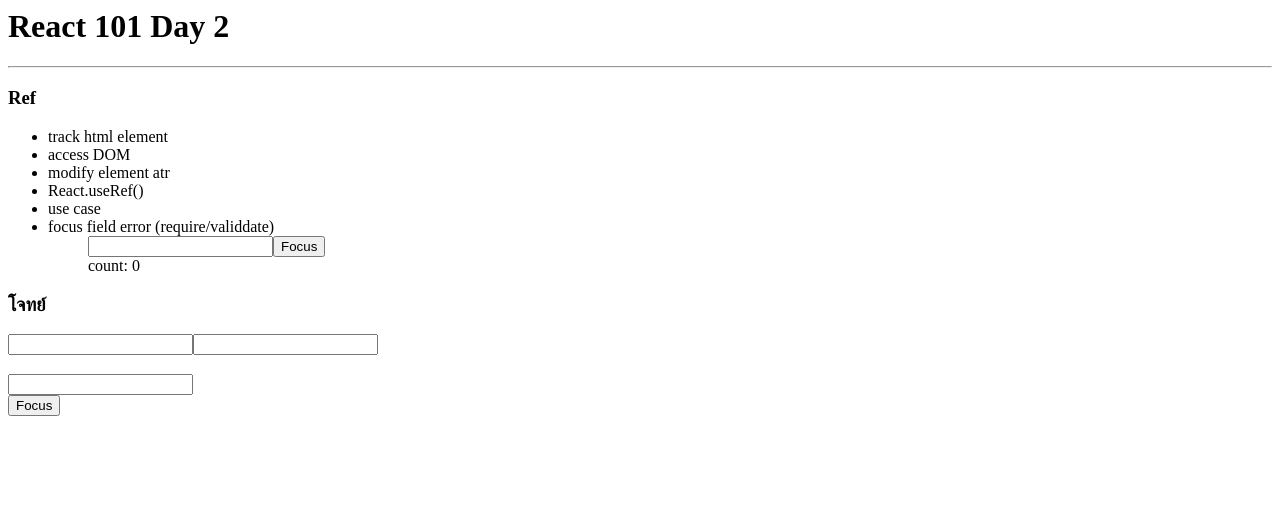
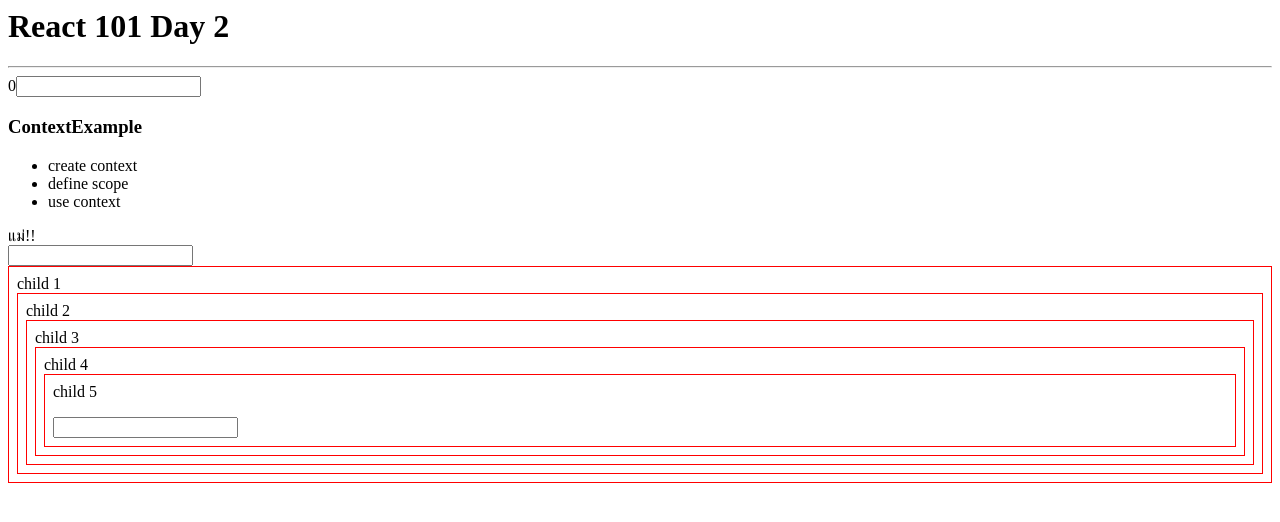
Before and after one commit to k0nji/react-101, a React (Create React App) app: page / in a window 1280 px wide. Shown: the top 522 px of the page. Built offline with nearby package versions, Linux system fonts and the light colour scheme.

Commit message:
1 file modified

```diff
--- a/Day2.tsx
+++ b/Day2.tsx
@@ -1,16 +1,27 @@
 import * as React from 'react';
+
 // topic
 // - ref
 // let count = 0;
 // forwardRef
 const Child = React.forwardRef<unknown, { label: string }>((props, ref) => {
   const inputRef = React.useRef<HTMLInputElement>();
+  const inputRef2 = React.useRef<HTMLInputElement>();
+  const inputFocusRef = React.useRef(0);
   React.useImperativeHandle(
     ref,
     () => ({
       focus: () => {
-        console.log('focus');
         inputRef.current.focus();
+      },
+      unfocus: () => {
+        if (inputFocusRef.current === 2) {
+          inputFocusRef.current = 1;
+          inputRef.current.focus();
+        } else {
+          inputFocusRef.current = 2;
+          inputRef2.current.focus();
+        }
       },
       setValue: (value) => {
         console.log('set value');
@@ -26,9 +37,11 @@ const Child = React.forwardRef<unknown, { label: string }>((props, ref) => {
     <div>
       {/* <label ref={ref}>{props.label}</label>; */}
       <input type="text" ref={inputRef} />
+      <input type="text" ref={inputRef2} />
     </div>
   );
 });
+
 const Ref = () => {
   const [value, setValue] = React.useState<string>('');
   const count = React.useRef(0);
@@ -51,7 +64,7 @@ const Ref = () => {
       inputRef1.current.focus();
     }
   };
-  const inputRefs = React.useRef<HTMLInputElement>();
+  const inputRefs = React.useRef<HTMLInputElement & { unfocus: () => void }>();
   return (
     <div>
       <h3>Ref</h3>
@@ -84,28 +97,130 @@ const Ref = () => {
         <button
           onClick={() => {
             inputRefs.current.focus();
-            inputRefs.current.setValue('keng');
-            console.log('get ref', inputRefs.current.getValue());
           }}
         >
           Focus
+        </button>
+        <button
+          onClick={() => {
+            inputRefs.current.unfocus();
+          }}
+        >
+          unfocus
         </button>
       </div>
     </div>
   );
 };
+const UserContext = React.createContext(undefined);
+const Child1 = (props) => {
+  return (
+    <div style={{ border: '1px solid red', padding: '8px' }}>
+      <span>child 1</span>
+      <Child2 name={props.name} />
+    </div>
+  );
+};
 
+const Child2 = (props) => {
+  return (
+    <div style={{ border: '1px solid red', padding: '8px' }}>
+      <span>child 2</span>
+      <Child3 name={props.name} />
+    </div>
+  );
+};
+
+const Child3 = (props) => {
+  return (
+    <div style={{ border: '1px solid red', padding: '8px' }}>
+      <span>child 3</span>
+      <Child4 name={props.name} />
+    </div>
+  );
+};
+
+const Child4 = (props) => {
+  return (
+    <div style={{ border: '1px solid red', padding: '8px' }}>
+      <span>child 4</span>
+      <Child5 name={props.name} />
+    </div>
+  );
+};
+
+const Child5 = (props) => {
+  const userContext = React.useContext(UserContext);
+  return (
+    <div style={{ border: '1px solid red', padding: '8px' }}>
+      <span>child 5</span>
+      <p>{userContext.name}</p>
+      <input
+        type="text"
+        value={userContext.name}
+        onChange={(e) => userContext.setValue(e.target.value)}
+      />
+    </div>
+  );
+};
+
+// this is my context
+const MemoChild1 = React.memo(Child1);
+const ContextExample = () => {
+  const [name, setName] = React.useState<string>('');
+  return (
+    <div>
+      <h3>ContextExample</h3>
+      <ul>
+        <li>create context</li>
+        <li>define scope</li>
+        <li>use context</li>
+      </ul>
+      <div>แม่!!</div>
+      <input
+        type="text"
+        value={name}
+        onChange={(e) => setName(e.target.value)}
+      />
+      {name}
+      <UserContext.Provider
+        value={{
+          name: name,
+          setValue: setName,
+        }}
+      >
+        <div>
+          <MemoChild1 name="this is my name" />
+        </div>
+      </UserContext.Provider>
+    </div>
+  );
+};
 const Day2 = () => {
   const count = React.useRef(0);
   React.useEffect(() => {
     count.current += 1;
   }, []);
 
+  const [value, setValue] = React.useState<string>('');
+  // use call back
+  const powFun = React.useCallback(() => {
+    console.log('call back', value);
+    return Math.pow(value.length, 2);
+  }, [value]);
+
   return (
     <div>
       <h1> React 101 Day 2</h1>
       <hr />
-      <Ref />
+      {/* <Ref /> */}
+      {powFun()}
+      <input
+        type="text"
+        value={value}
+        onChange={(e) => setValue(e.target.value)}
+      />
+      <ContextExample />
     </div>
   );
 };
```
